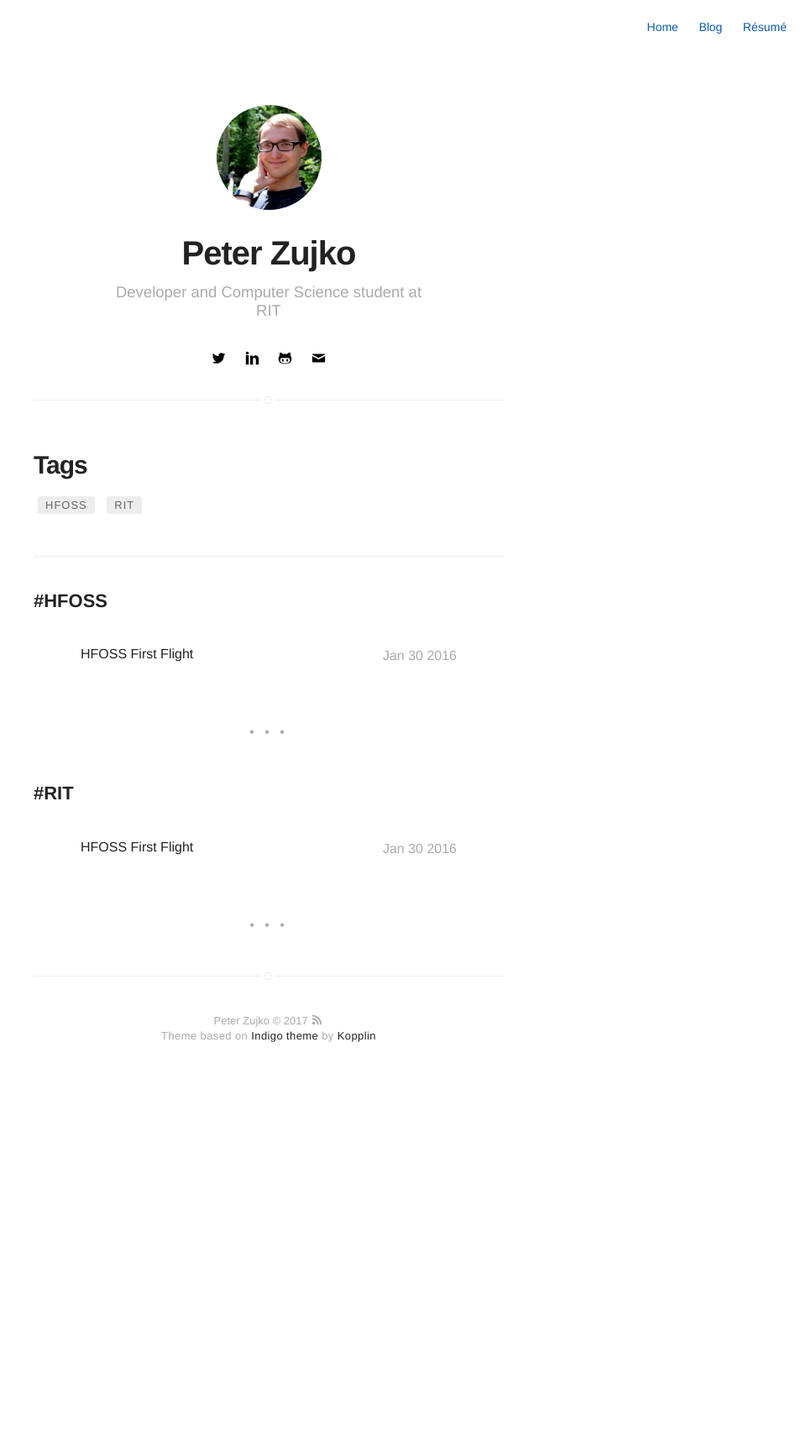
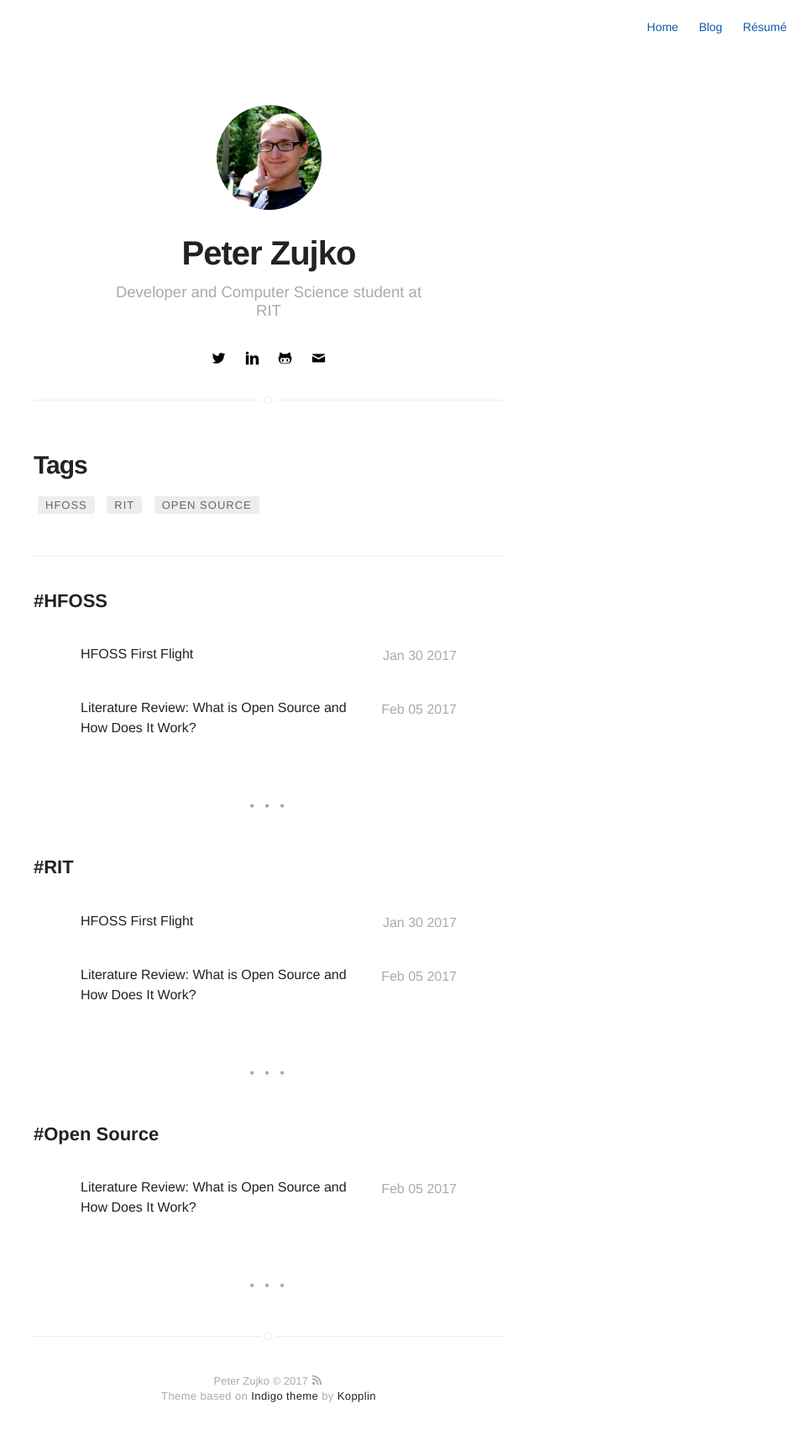
Before and after one commit to zujko/zujko.github.io, a Jekyll site: the page built from tags.html, in a window 1280 px wide. Shown: the whole page at 84% size, without its empty margins (320-1280 px from the left). Built offline with Jekyll 4.4.1, drawn with Linux system fonts in a browser that asks for light colours; before the commit the page ends 1305 px from its top, so only the background shows below that; some of the changed lines change nothing that is shown.

Commit message:
Add lit review

```diff
--- /dev/null
+++ b/_posts/2017-02-05-Literature-Review-What-Is-Open-Source.markdown
@@ -0,0 +1,34 @@
+---
+title: "Literature Review: What is Open Source and How Does It Work?"
+layout: post
+date: 2017-02-05 15:00
+headerImage: false
+tag:
+  - HFOSS
+  - RIT
+  - Open Source
+blog: true
+author: peterzujko
+---
+In this literature review, I will be taking a look at What Is Open Source and How Does It Work? by Steve Weber.
+
+## The Gist
+In this article, Steve Weber goes in depth about what open source is and how it exactly works. He answers questions such as, "Who are the people who write open source code?", "How do they collaborate with each other?" and "How do open source developers resolve disagreements?".
+
+## The Good
+1. I thought that the quick story about the creation of linux at the beginning was a really great way to set the stage for the rest of the article. I think it really helps to paint a picture in the reader's mind that an open source project can be created by anyone and can have many collaborators from around the world.
+2. When discussing the data on page 72, it was super interesting to me that many people who write open source code do it in the course of their everyday work.
+3. I liked that Steve Weber talked about some misconceptions about the open source world.
+
+## The Bad
+1. I think as a whole this article was too lengthy, I personally think it could have been shortened and still retained all the relevant information.
+2. The article could have mentioned other open source projects. It seemed to just focus on the linux kernel.
+3. This isn't necessarily a "bad" but the article is a bit dated and it would be interesting to see how different the data would look today.
+
+## 3 Questions
+1. What would the structure of a smaller open source project look like?
+2. If Linux were to be started today would the structure of the community be similar?
+3. How would this article be different if it were written about a more modern open source project?
+
+## Review
+Overall, I think this article was a very good read. I would definitely say I learned something new and I suggest anyone with an interest in open source software to give this a read.
--- a/_posts/2016-1-30-HFOSS-First-Flight.markdown
+++ b/_posts/2017-1-30-HFOSS-First-Flight.markdown
@@ -1,7 +1,7 @@
 ---
 title: "HFOSS First Flight"
 layout: post
-date: 2016-01-30 18:00
+date: 2017-01-30 18:00
 headerImage: false
 tag:
 - HFOSS
```
